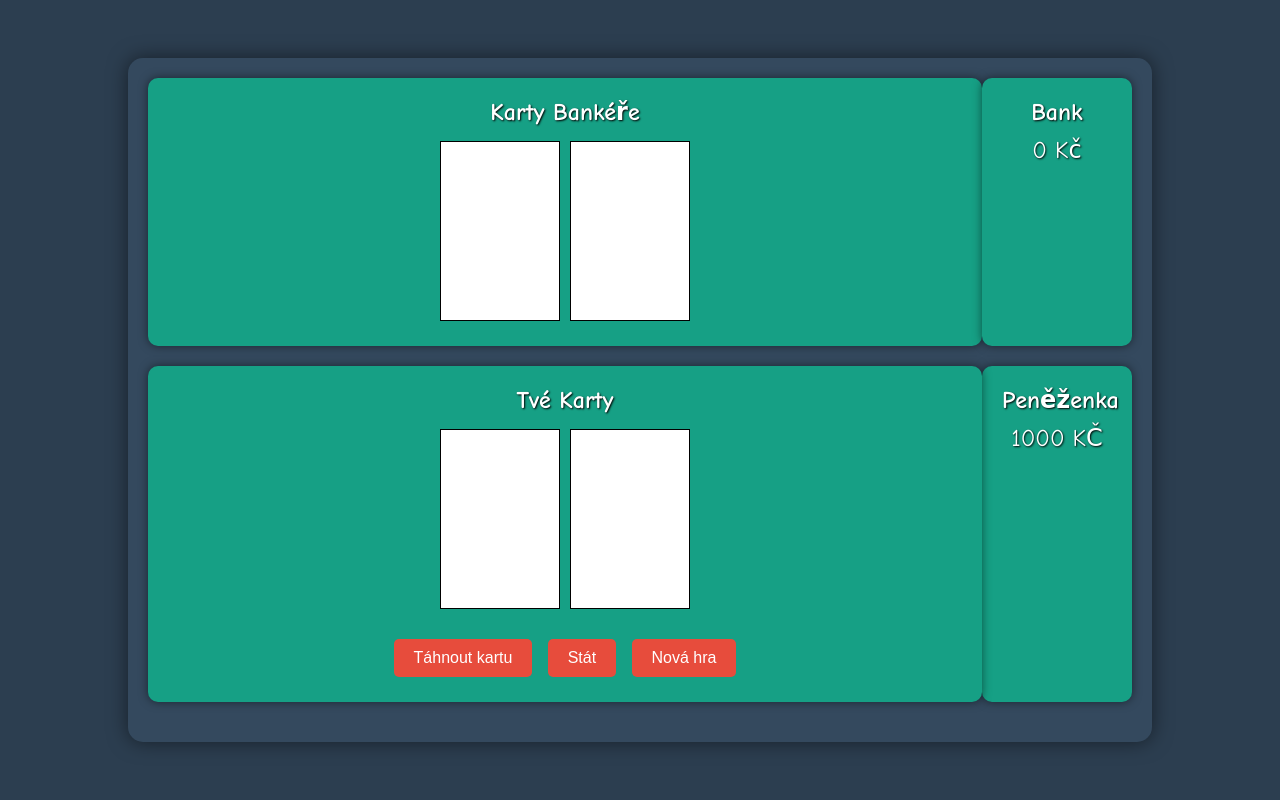
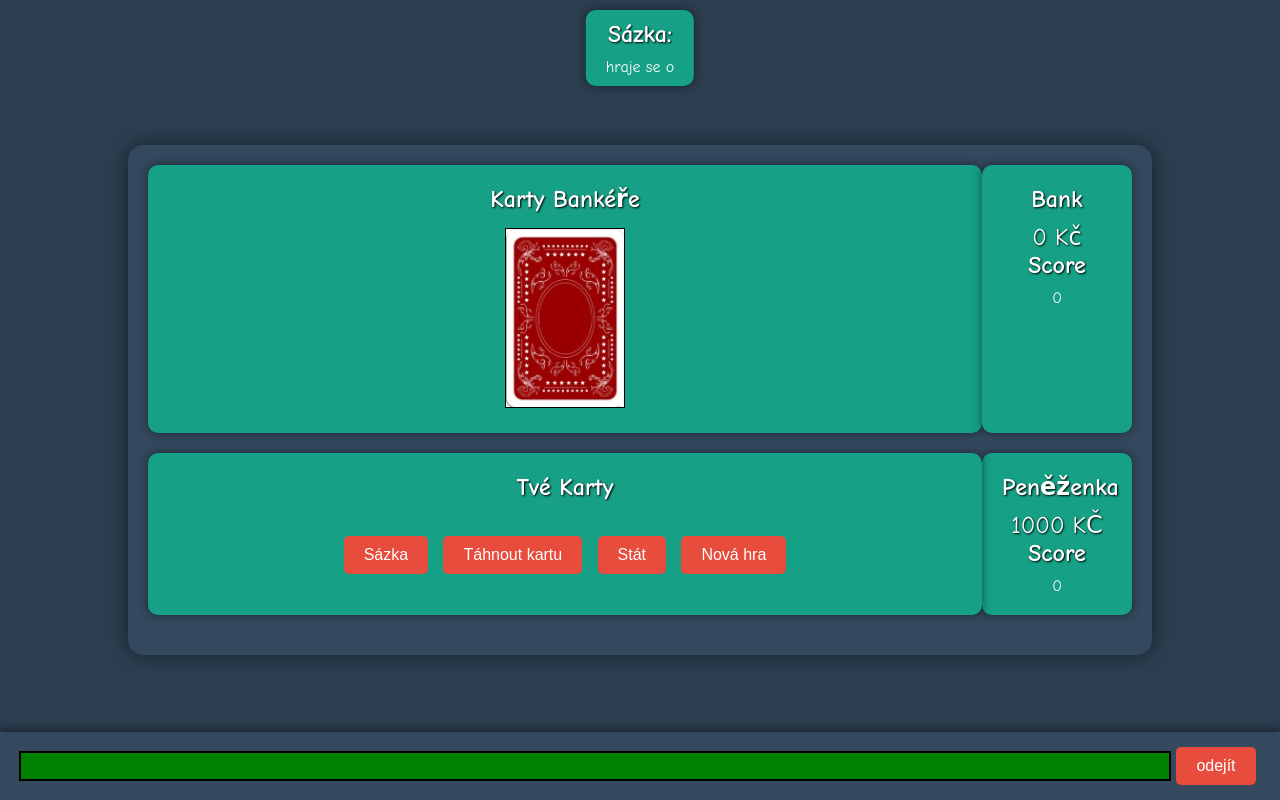
Before and after one commit to Onifus/SemeEyeProject, a plain HTML site: page index.html in a window 1280 px wide. Drawn offline with Linux system fonts and the light colour scheme.

Commit message:
Update index.html

```diff
--- a/index.html
+++ b/index.html
@@ -7,38 +7,51 @@
     <link rel="stylesheet" href="styles.css">
 </head>
 <body>
+
+    <div class="bet-section">
+        <h2>Sázka:  <span id="betValue"></span></h2>
+        <p>hraje se o <span id="cash"></span></p>
+
+    </div>
+
     <div class="container">
+
         <!-- Karty bankéře -->
         <div class="dealer-section">
             <h2>Karty Bankéře</h2>
-            <div class="dealer-cards">
-                <div class="card" id="dealerCard1">🂠</div>
-                <div class="card" id="dealerCard2">🂠</div>
-            </div>
+            <div class="dealer-cards"></div>
         </div>
 
         <!-- Bank -->
         <div class="bank-section">
             <h2>Bank</h2>
             <div id="bank">0 Kč</div>
+            <h2>Score</h2>
+            <div id="dealerscore">0</div>
         </div>
 
         <!-- Stav peněz -->
         <div class="money-section">
             <h2>Peněženka</h2>
             <div id="money">1000 Kč</div>
+            <h2>Score</h2>
+            <div id="score">0</div>
+        </div>
+
+        <!-- HP bar -->
+        <div class="hp-section">
+            <canvas id="hpBar"></canvas>
+            <button onclick="leave()">odejít</button>
         </div>
 
         <!-- Tvé karty -->
         <div class="player-section">
             <h2>Tvé Karty</h2>
-            <div class="player-cards">
-                <div class="card" id="playerCard1"></div>
-                <div class="card" id="playerCard2"></div>
-            </div>
+            <div class="player-cards"></div>
             <!-- Ovládací tlačítka -->
             <div class="controls">
-                <button onclick="Get()">Táhnout kartu</button>
+                <button onclick="bit()">Sázka</button>
+                <button onclick="get()">Táhnout kartu</button>
                 <button onclick="stand()">Stát</button>
                 <button onclick="resetGame()">Nová hra</button>
             </div>
```
